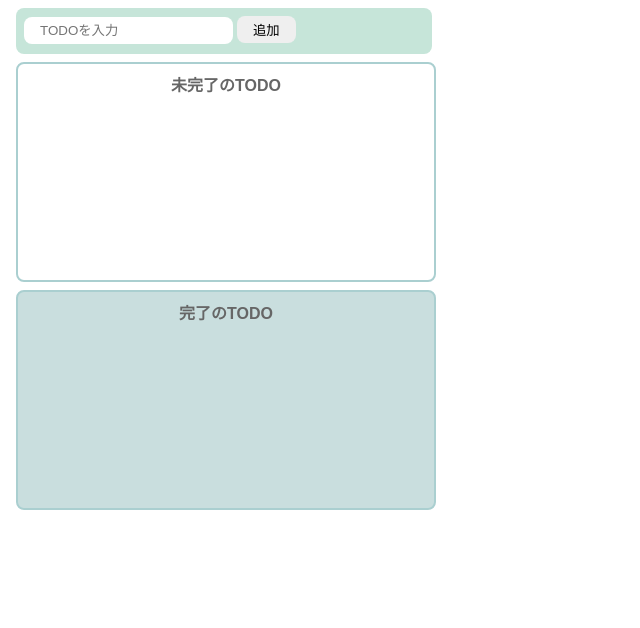
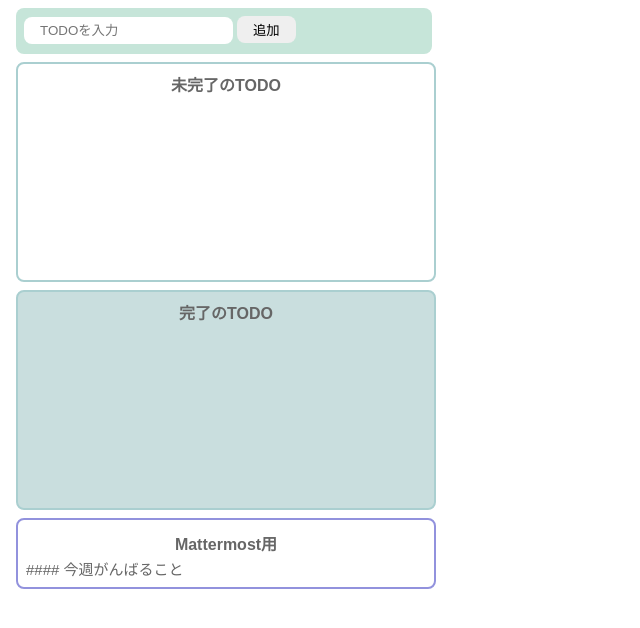
Before and after one commit to Kanae-Nishina/react-practice-todoapp, a React (Create React App) app: page / in a window 1280 px wide. Shown: the top 628 px of the page, without its empty margins (0-640 px from the left). Built offline with nearby package versions, Linux system fonts and the light colour scheme.

Commit message:
Mattermost用にマークダウン式に書き出し処理途中まで実装

```diff
--- a/src/Todo.jsx
+++ b/src/Todo.jsx
@@ -45,6 +45,11 @@ export const Todo = () => {
     setIncompleteTodos(newIncompleteTodos);
   };
 
+  const checkTask = (todo) => {
+    if (todo.complete) return `- [x] ${todo.text}`;
+    else return `- [ ] ${todo.text}`;
+  }
+
   return (
     <>
       <InputTodo
@@ -52,12 +57,27 @@ export const Todo = () => {
         onChange={onChangeTodoText}
         onClick={onClickAdd} />
       <IncompleteTodo
-        todos = {incompleteTodos}
+        todos={incompleteTodos}
         onClickComplete={onClickComplete}
         onClickDelete={onClickDelete} />
       <CompleteTodos
-        todos = {completeTodos}
-        onClickBack = {onClickBack} />
+        todos={completeTodos}
+        onClickBack={onClickBack} />
+      <div className='TodoforMattermost'>
+        <h4>Mattermost用</h4>
+        <p>#### 今週がんばること</p>
+        {completeTodos.map((todo) => (
+          <p key={todo}>
+            - [x] {todo}
+          </p>
+        ))
+        }
+        {incompleteTodos.map((todo) => (
+          <p key={todo}>
+            - [ ] {todo}
+          </p>
+        ))}
+      </div>
     </>
   );
 }
--- a/src/components/CompleteTodos.jsx
+++ b/src/components/CompleteTodos.jsx
@@ -1,7 +1,18 @@
+const style = {
+  border: "2px solid #aacfd0",
+  width: "400px",
+  maxWidth: "100%",
+  minHeight: "200px",
+  padding: "8px",
+  margin: "8px",
+  borderRadius: "8px",
+  backgroundColor: "#c9dede"
+};
+
 export const CompleteTodos = (props) => {
   const {todos, onClickBack} = props;
   return (
-    <div className='complete-area'>
+    <div style = {style}>
       <p className='title'>完了のTODO</p>
       <ul>
         {todos.map((todo, index) => (
--- a/src/components/IncompleteTodos.jsx
+++ b/src/components/IncompleteTodos.jsx
@@ -1,16 +1,19 @@
 const incompleteArea = {
   border: "2px solid #aacfd0",
   width: "400px",
+  maxWidth: "100%",
   minHeight: "200px",
   padding: "8px",
   margin: "8px",
-  borderRadius: "8px"
+  borderRadius: "8px",
+  position: "relative"
 }
 
 export const IncompleteTodo = (props) => {
-  const {todos,onClickComplete,onClickDelete} = props;
+  const { todos, onClickComplete, onClickDelete } = props;
   return (
-    <div style = {incompleteArea}>
+    <>
+      <div style={incompleteArea}>
         <p className='title'>未完了のTODO</p>
         <ul>
           {todos.map((todo, index) => (
@@ -24,5 +27,6 @@ export const IncompleteTodo = (props) => {
           ))}
         </ul>
       </div>
+    </>
   );
 };
--- a/src/components/InputTodo.jsx
+++ b/src/components/InputTodo.jsx
@@ -4,6 +4,7 @@ import '../style.css'
 const style = {
   backgroundColor: "#c6e5d9",
   width: "400px",
+  maxWidth: "100%",
   height: "30px",
   padding: "8px",
   margin: "8px",
--- a/src/style.css
+++ b/src/style.css
@@ -1,5 +1,3 @@
-/* リセットCSS */
-
 body {
   font-family: sans-serif;
   color: #666;
@@ -35,16 +33,6 @@ input.input-area:focus-visible {
   outline: #79a97d solid 2px;
 }
 
-.complete-area {
-    border: 2px solid #aacfd0;
-    width: 400px;
-    min-height: 200px;
-    padding: 8px;
-    margin: 8px;
-    border-radius: 8px;
-    background-color: #c9dede;
-}
-
 .title {
   text-align: center;
   margin-top: 0;
@@ -59,3 +47,30 @@ input.input-area:focus-visible {
 .todo-item {
   margin: 6px;
 }
+
+.TodoforMattermost {
+  border: 2px solid rgb(146, 146, 221);
+  border-radius: 8px;
+  width: 400px;
+  max-width: 100%;
+  padding: 8px;
+  margin: 8px;
+}
+
+.TodoforMattermost h4{
+  margin: 3px;
+  text-align: center;
+}
+
+.TodoforMattermost p{
+  font-size: 15px;
+  margin: 0;
+}
+
+pre {
+  white-space: pre-wrap;
+  word-wrap: break-word;
+  padding: 10px;
+  width: 100%;
+  overflow-x: auto;
+}
```
Lines whose indentation alone changed are shown as unchanged.
